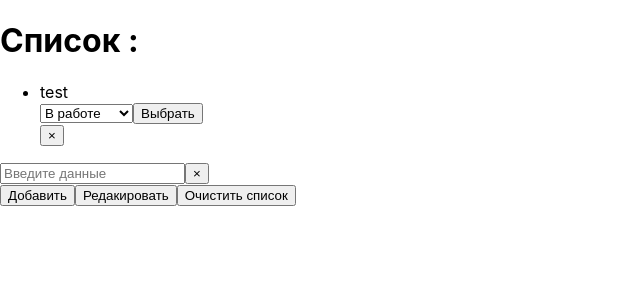
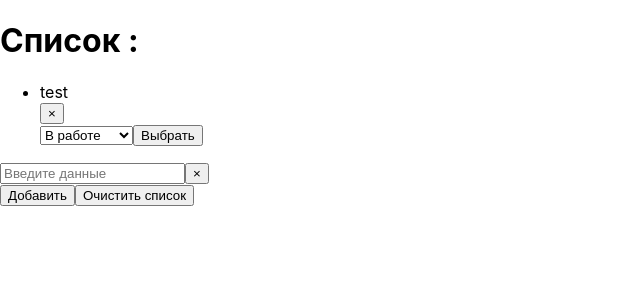
Before and after one commit to HelgaTaleriko/ToDoList2, a React (Create React App) app: page / in a window 1280 px wide. Shown: the top 300 px of the page, without its empty margins (0-640 px from the left). Built offline with nearby package versions, Linux system fonts and the light colour scheme.

Commit message:
feat(state): удалила кнопку редактировать,прочитала про состояния

```diff
--- a/src/ToDoList/ToDoListButtons/ToDoListButtons.tsx
+++ b/src/ToDoList/ToDoListButtons/ToDoListButtons.tsx
@@ -26,7 +26,6 @@ export const ToDoListButtons = ({ addText, minusText }: Iprops) => {
 
       <br />
       <button onClick={handleClickAdd}> Добавить</button>
-      <button>Редакировать</button>
       <button onClick={handleClickDel}>Очистить список</button>
     </div>
   );
--- a/src/ToDoList/ToDoListDisplay/TDLEdit/TDLEdit.tsx
+++ b/src/ToDoList/ToDoListDisplay/TDLEdit/TDLEdit.tsx
@@ -1,8 +1,8 @@
 import React, { useState } from "react";
 import { ItemType } from "../../ToDoList";
-type Iprops = {
+
+export type Iprops = {
   item: ItemType;
-  text: string;
 };
 export const TDLEdit = ({ item }: Iprops) => {
   const [text, setText] = useState(item.text);
@@ -11,7 +11,7 @@ export const TDLEdit = ({ item }: Iprops) => {
     setText(event.target.value);
   };
   return isEdit ? (
-    <input value={text} onChange={handleChange} />
+    <input onChange={handleChange} />
   ) : (
     <div onClick={() => setIsEdit(true)}>{text}</div>
   );
--- a/src/ToDoList/ToDoListDisplay/ToDoListDisplay.tsx
+++ b/src/ToDoList/ToDoListDisplay/ToDoListDisplay.tsx
@@ -1,8 +1,6 @@
-import React from "react";
+import React, { useState } from "react";
 import { ToDoListItem } from "./ToDoListItem";
 import { ItemType } from "../ToDoList";
-import { TDLEdit } from "./TDLEdit";
-
 export type Iprops = {
   items: ItemType[];
   deleteItem: (id: number) => void;
@@ -10,17 +8,12 @@ export type Iprops = {
 
 export const ToDoListDisplay = ({ items, deleteItem }: Iprops) => {
   const text = "Список :";
-
   return (
     <div>
       <h1> {text}</h1>
       <ul>
         {items.map((item) => (
-          <div>
-            <ToDoListItem deleteItem={deleteItem} item={item}>
-              <TDLEdit text={text} item={item} />
-            </ToDoListItem>
-          </div>
+          <ToDoListItem deleteItem={deleteItem} item={item} />
         ))}
       </ul>
     </div>
--- a/src/ToDoList/ToDoListDisplay/ToDoListItem/ToDoListItem.tsx
+++ b/src/ToDoList/ToDoListDisplay/ToDoListItem/ToDoListItem.tsx
@@ -1,7 +1,7 @@
 import React from "react";
 import { ItemType } from "../../ToDoList";
 import { TDLForm } from "../../ToDoListButtons/TDLForm";
-
+import { TDLEdit } from "../TDLEdit";
 type Iprops = {
   item: ItemType;
   deleteItem: (id: number) => void;
@@ -14,9 +14,9 @@ export const ToDoListItem = ({ item, deleteItem }: Iprops) => {
   return (
     <div>
       <li>
-        {item.text}
+        <TDLEdit item={item} />
+        <button onClick={handleDelete}>&times;</button>
         <TDLForm />
-        <button onClick={handleDelete}>&times;</button>
       </li>
     </div>
   );
```
